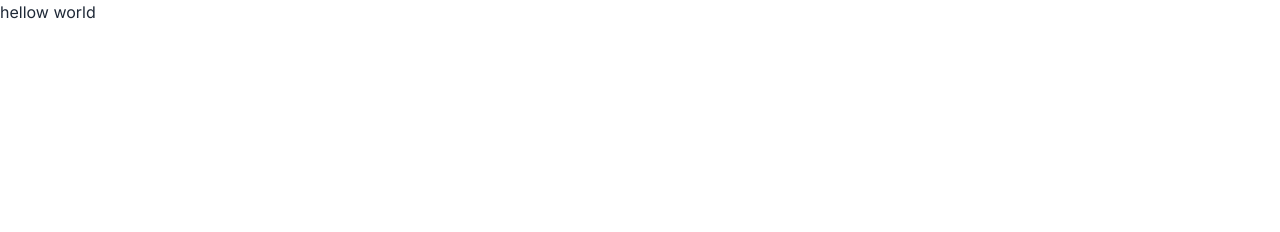
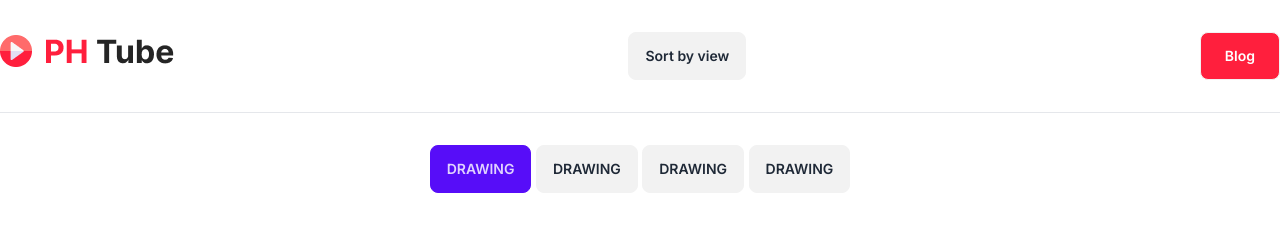
Before and after one commit to Md-Arman01/PH-Tube, a plain HTML site: page index.html in a window 1280 px wide. Drawn offline with nearby package versions, Linux system fonts and the light colour scheme.

Commit message:
added navber

```diff
--- a/index.html
+++ b/index.html
@@ -19,10 +19,30 @@
     </style>
 </head>
 <body class="inter-font">
+    <!-- header section -->
     <header>
-        <h1>hellow world</h1>
+        <nav class="container mx-auto ">
+            <!-- nav-container -->
+            <div class="flex justify-between my-8">
+                <div>
+                    <img src="image/Logo.png" alt="">
+                </div>
+                <button class="btn normal-case">Sort by view</button>
+                <button class="btn normal-case bg-[#FF1F3D] text-white px-6">Blog</button>
+            </div>
+            <hr>
+        </nav>
     </header>
     <main>
+        <!-- cetagorise 4 button -->
+        <div class="text-center my-8">
+            <div>
+                <input class="btn" type="radio" name="options" aria-label="Drawing" checked/>
+                <input class="btn" type="radio" name="options" aria-label="Drawing" />
+                <input class="btn" type="radio" name="options" aria-label="Drawing" />
+                <input class="btn" type="radio" name="options" aria-label="Drawing" />
+              </div>
+        </div>
 
     </main>
     <script src="js/index.js"></script>
```
